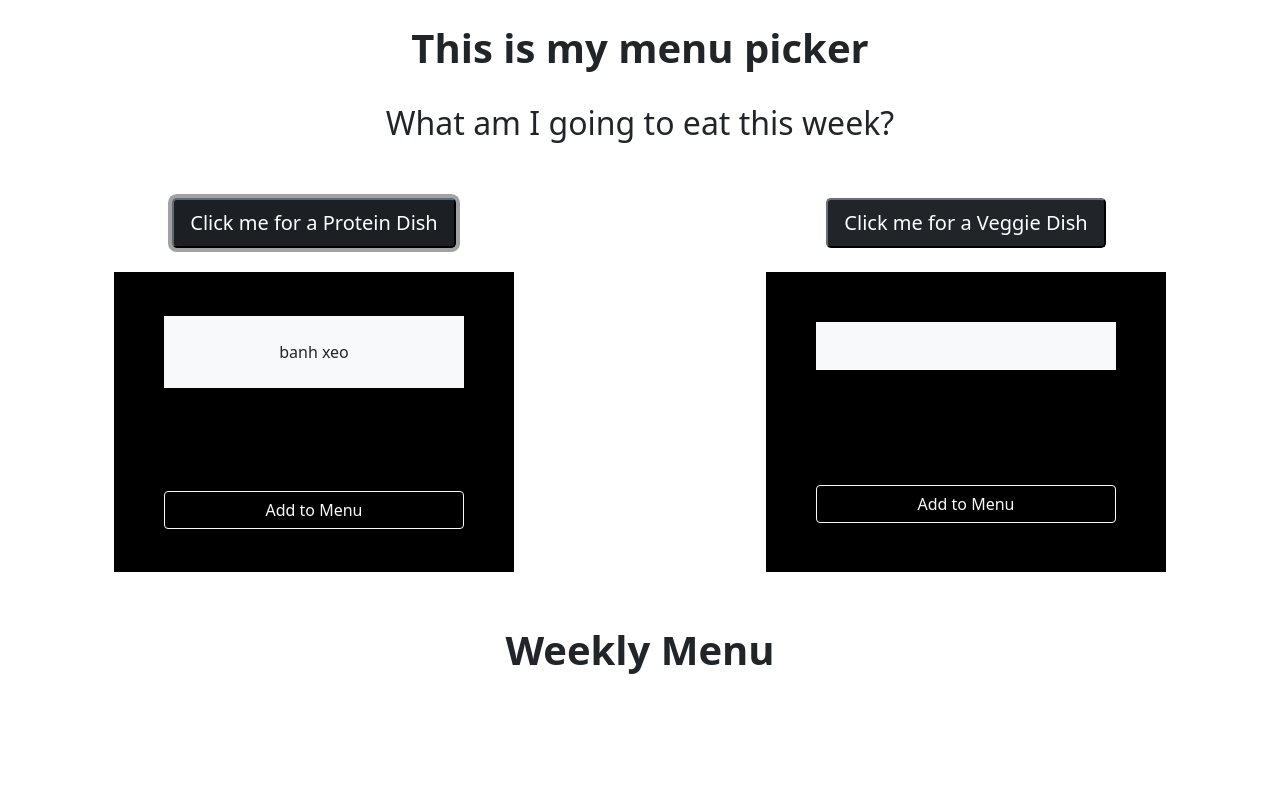
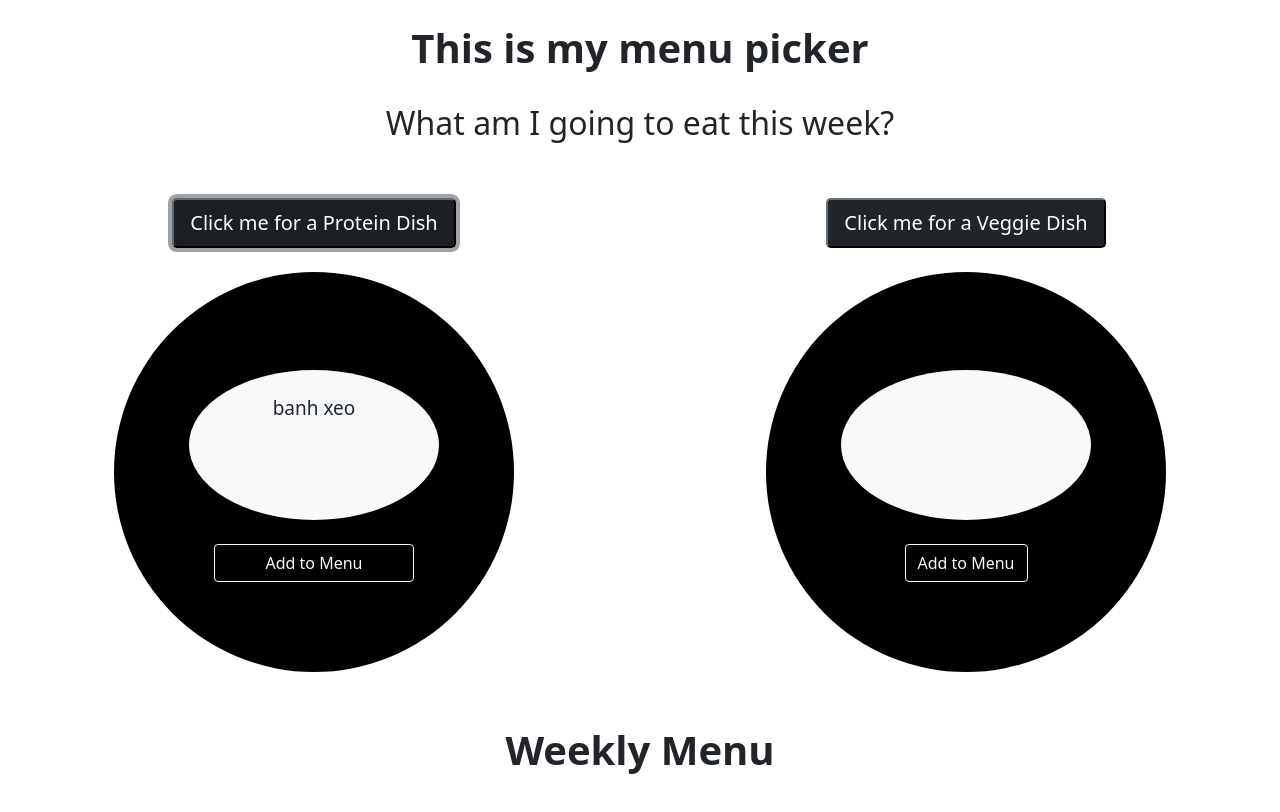
Before and after one commit to nbrandon62/Meal-Planner, a plain HTML site: page index.html in a window 1280 px wide. Both pictures are taken after a click on the button "Click me for a Protein Dish". Shown: the top 812 px of the page. Drawn offline with nearby package versions, Linux system fonts and the light colour scheme.

Commit message:
added some style changes. updated protein list

```diff
--- a/css/styles.css
+++ b/css/styles.css
@@ -1,18 +1,21 @@
 #eightBall {
     width: 400px;
-    height: 300px;
+    height: 400px;
     background-color: black;
     color: white;
     margin: auto;
-    border-radius: 0%;
+    border-radius: 100%;
     display: grid;
     justify-content: center;
     align-items: center;
 }
 
 #answer, #answerTwo {
-    border-radius: 0%;
-    width: 300px;
+    margin-top: 40px;
+    border-radius: 60%;
+    width: 250px;
+    height: 150px;
+    font-size: 19px;
 }
 
 #menu{
@@ -21,3 +24,8 @@
     background-size: cover;
     background-image: url(../img/notepad.jpeg);
 }
+
+#menuBtnPro{
+    width: 50%;
+
+}
--- a/index.html
+++ b/index.html
@@ -21,19 +21,19 @@
     <div class="row">
         <div class="col m-auto text-center">
             <button class=" btn-dark btn-lg" id="buttonOne">Click me for a Protein Dish</button>
-            <div class="mt-4" id="eightBall">
-                <p class="bg-light p-4 text-dark" id="answer"></p>
+            <div class="mt-4 d-flex justify-content-center flex-column" id="eightBall">
+                <p class="bg-light p-4 text-dark m-2" id="answer"></p>
                 <!-- button to add the dish to the menu -->
-                <button type="button" class="btn btn-outline-light" id="menuButtonProtein">Add to Menu</button>
+                <button type="button" class="btn btn-outline-light mt-3" id="menuBtnPro">Add to Menu</button>
             </div>
         </div>
     <!-- Button and answers for veggie -->
         <div class="col m-auto text-center">
             <button class=" btn-dark btn-lg" id="buttonTwo">Click me for a Veggie Dish</button>
-            <div class="mt-4" id="eightBall">
-                <p class="bg-light p-4 text-dark" id="answerTwo"></p>
+            <div class="mt-4 d-flex justify-content-center flex-column" id="eightBall">
+                <p class="bg-light p-4 text-dark m-2" id="answerTwo"></p>
                 <!-- button to add the dish to the menu -->
-                <button type="button" class="btn btn-outline-light" id="menuButtonVeggie">Add to Menu</button>
+                <button type="button" class="btn btn-outline-light mt-3" id="menuBtnVeg">Add to Menu</button>
             </div>
         </div>
     </div>
--- a/js/main.js
+++ b/js/main.js
@@ -8,7 +8,7 @@ let proteinMeals = [
 ];
 
 let veggieMeals = [
-    'hot and sour collards', 'curry cauliflower', 'brown butter carrots ','garlic pea shoots with nut broth ', 'garlic chili eggplant ', 'pineapple fried rice ', 'broccolini and anchovy breacrumbs','coconut and potato soup','black bean chili yuba with lap cheong', 'seared cabbage with tahini caesar', 'mushroom and allium fried rice', 'sashimi salad and soup', 'miso soup, veggies, and salmon', 'chicken caesar salad wraps', 'cobb salad', 'roasted veggie toast', 'chilled sesame noodles', ' veggie crudite with bagna cauda and green tahini', 'chilled green tahini noodles with scallion ginger sauce', 'mushroom tartine', 'bucatini amatraciana', 'spring vegetables ragu and poached egg', 'creamy mushroom pasta', 'kale caesar salad', 'cabbage salad with candied nuts and lemon vin', 'loaded baked potato', 'burrata and pesto foccacia', 'veggie bowls', 'burrata and peas', 'potato breakfast burritos', 'eggplant parm', 'grilled veggies with crunchy garlic', 'salade lyonnaise', ''
+    'hot and sour collards', 'curry cauliflower', 'brown butter carrots ','garlic pea shoots with nut broth ', 'garlic chili eggplant ', 'pineapple fried rice ', 'broccolini and anchovy breacrumbs','coconut and potato soup','black bean chili yuba with lap cheong', 'seared cabbage with tahini caesar', 'mushroom and allium fried rice', 'sashimi salad and soup', 'miso soup, veggies, and salmon', 'chicken caesar salad wraps', 'cobb salad', 'roasted veggie toast', 'chilled sesame noodles', ' veggie crudite with bagna cauda and green tahini', 'green tahini noodles with scallion ginger', 'mushroom tartine', 'bucatini amatraciana', 'spring vegetables ragu and poached egg', 'creamy mushroom pasta', 'kale caesar salad', 'cabbage salad with candied nuts and lemon vin', 'loaded baked potato', 'burrata and pesto foccacia', 'veggie bowls', 'burrata and peas', 'potato breakfast burritos', 'eggplant parm', 'grilled veggies with crunchy garlic', 'salade lyonnaise', ''
 ];
 
 
@@ -22,23 +22,24 @@ let menuList = [] //is an Array and Stores Strings
 
 
 //these link the buttons to their respective tasks: Veggie and Protein
-let button = document.querySelector("#buttonOne");  //protein button
-let buttonTwo = document.querySelector("#buttonTwo");  //veggie button
+let buttonPro = document.querySelector("#buttonOne");  //protein button
+let buttonVeg = document.querySelector("#buttonTwo");  //veggie button
 let answer = document.querySelector("#answer"); //protein answer box
 let answerTwo = document.querySelector("#answerTwo"); // veggie answer box
 
 
 //function for selecting random protein dishes
-button.addEventListener("click", function(){
+buttonPro.addEventListener("click", function(){
     let proteinDish = pickRandomMeal(proteinMeals);
     answerProtein = proteinDish;
     answer.innerHTML = answerProtein;
-
-        //this controls the "add to menu" button. uses the local variable answerProtein. But the bug is that it adds the dish as many times as the "random" or "add to menu" buttons are clicked.
-        let addButtonProtein = document.querySelector("#menuButtonProtein");
+    console.log(answerProtein);
+    console.log(menuList);
+        //this controls the "add to menu" button. uses the local variable answerProtein. But the bug is that it adds the dish on screen as many times as the "buttonPro" button is clicked.
+        let addProBtn = document.querySelector("#menuBtnPro");
         let menu = document.querySelector("#menuText");
 
-        addButtonProtein.addEventListener("click", function(){
+     addProBtn.addEventListener("click", function(){
 
             addToMenu(answerProtein);
             menuText.innerHTML = menuList;
@@ -48,9 +49,8 @@ button.addEventListener("click", function(){
 
 
 //function for selecting random veggie dishes
-buttonTwo.addEventListener("click", function(){
+buttonVeg.addEventListener("click", function(){
     let veggieDish = pickRandomMeal(veggieMeals);
-
     answerVeggie = veggieDish;
 
     answerTwo.innerHTML = answerVeggie;
```
